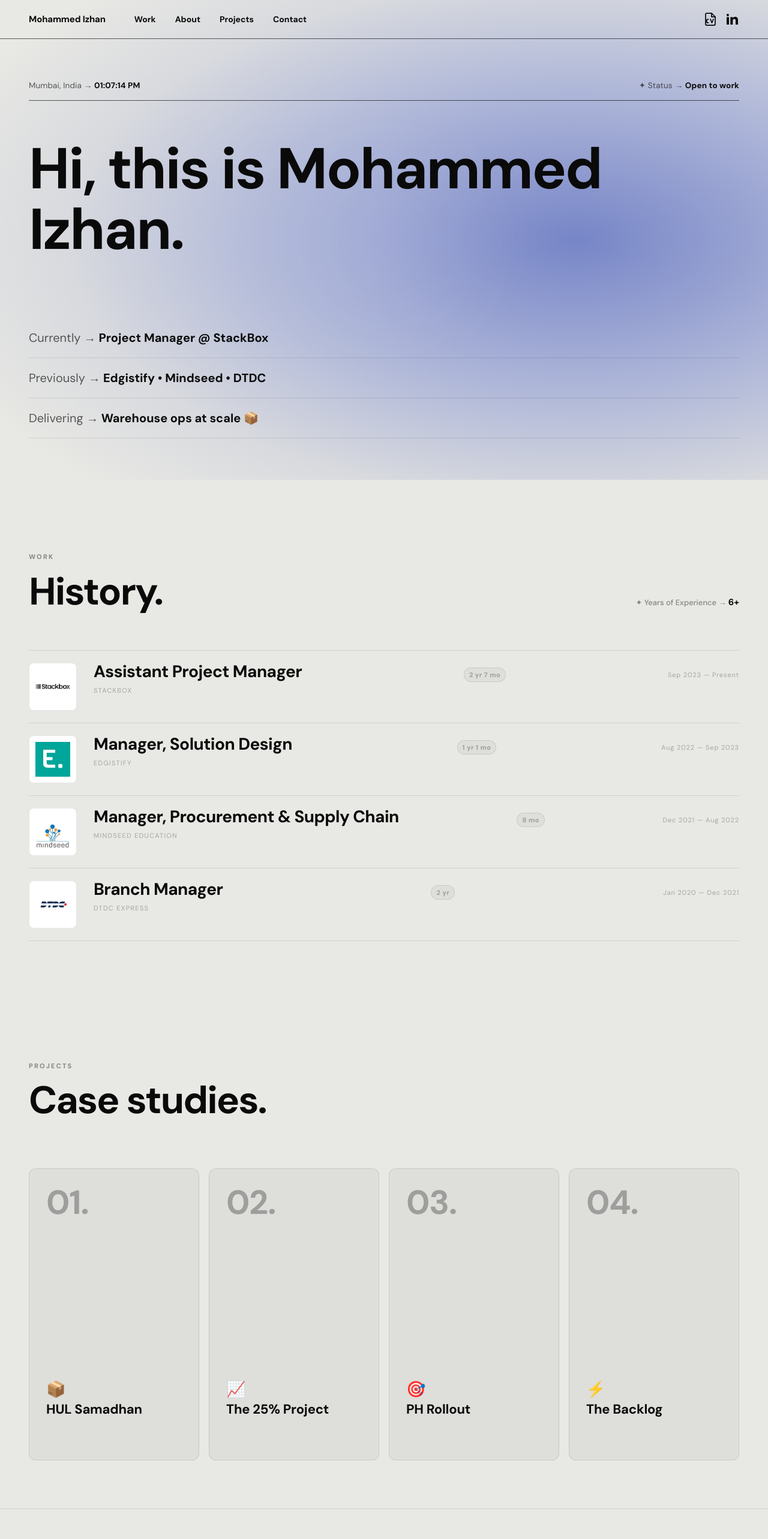
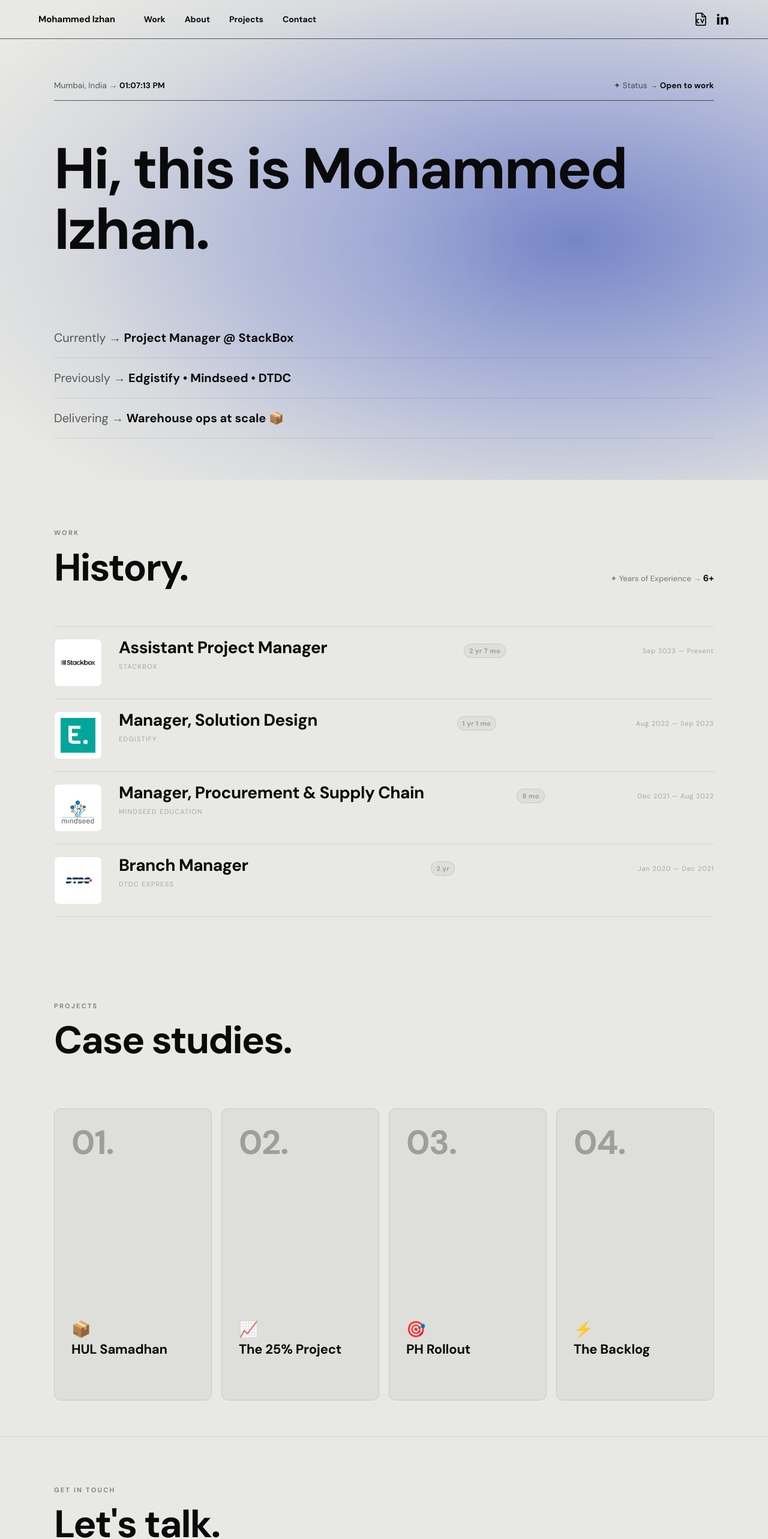
Before and after one commit to mohdizhan7/portfolio-v2, a Next.js app: page / in a window 1280 px wide. Shown: the top 2566 px of the page at 60% size. Built offline with nearby package versions, Linux system fonts and the light colour scheme.

Commit message:
Match leedave.com spacing: 64px horizontal padding, 1100px max-width, tighter section padding

```diff
--- a/src/components/CaseStudyGrid.tsx
+++ b/src/components/CaseStudyGrid.tsx
@@ -42,9 +42,9 @@ export default function CaseStudyGrid() {
 
   return (
     <section id="projects" style={{
-      padding: '120px 48px 80px',
+      padding: '80px 64px 60px',
     }}>
-      <div style={{ maxWidth: 1200, width: '100%', margin: '0 auto' }}>
+      <div style={{ maxWidth: 1100, width: '100%', margin: '0 auto' }}>
         <motion.div
           ref={headerRef}
           initial={{ opacity: 0, y: 24 }}
--- a/src/components/Contact.tsx
+++ b/src/components/Contact.tsx
@@ -9,10 +9,10 @@ export default function Contact() {
 
   return (
     <section id="contact" style={{
-      padding: '120px 48px 100px',
+      padding: '80px 64px 80px',
       borderTop: '1px solid var(--line)',
     }}>
-      <div style={{ maxWidth: 1200, width: '100%', margin: '0 auto' }} ref={ref}>
+      <div style={{ maxWidth: 1100, width: '100%', margin: '0 auto' }} ref={ref}>
         <motion.div
           initial={{ opacity: 0, y: 24 }}
           animate={inView ? { opacity: 1, y: 0 } : {}}
--- a/src/components/Hero.tsx
+++ b/src/components/Hero.tsx
@@ -46,7 +46,7 @@ export default function Hero() {
   return (
     <section className="hero-padding" style={{
       minHeight: '100vh',
-      padding: '0 48px',
+      padding: '0 64px',
       display: 'flex',
       alignItems: 'center',
       position: 'relative',
@@ -67,7 +67,7 @@ export default function Hero() {
         transform: 'translate(calc(50vw - 250px), calc(50vh - 250px))',
       }} />
 
-      <div style={{ maxWidth: 1200, width: '100%', margin: '0 auto', position: 'relative', zIndex: 1, paddingTop: 64 }}>
+      <div style={{ maxWidth: 1100, width: '100%', margin: '0 auto', position: 'relative', zIndex: 1, paddingTop: 64 }}>
 
         {/* Topbar */}
         <motion.div
--- a/src/components/Nav.tsx
+++ b/src/components/Nav.tsx
@@ -10,7 +10,7 @@ export default function Nav() {
     <>
       <nav style={{
         position: 'fixed', top: 0, left: 0, right: 0,
-        zIndex: 100, padding: '20px 48px',
+        zIndex: 100, padding: '20px 64px',
         display: 'flex', justifyContent: 'space-between', alignItems: 'center',
         background: 'transparent',
         borderBottom: '1px solid var(--fg-2)',
--- a/src/components/WorkHistory.tsx
+++ b/src/components/WorkHistory.tsx
@@ -103,9 +103,9 @@ export default function WorkHistory() {
 
   return (
     <section id="work" style={{
-      padding: '120px 48px 80px',
+      padding: '80px 64px 60px',
     }}>
-      <div style={{ maxWidth: 1200, width: '100%', margin: '0 auto' }}>
+      <div style={{ maxWidth: 1100, width: '100%', margin: '0 auto' }}>
 
         <motion.div
           ref={headerRef}
```
